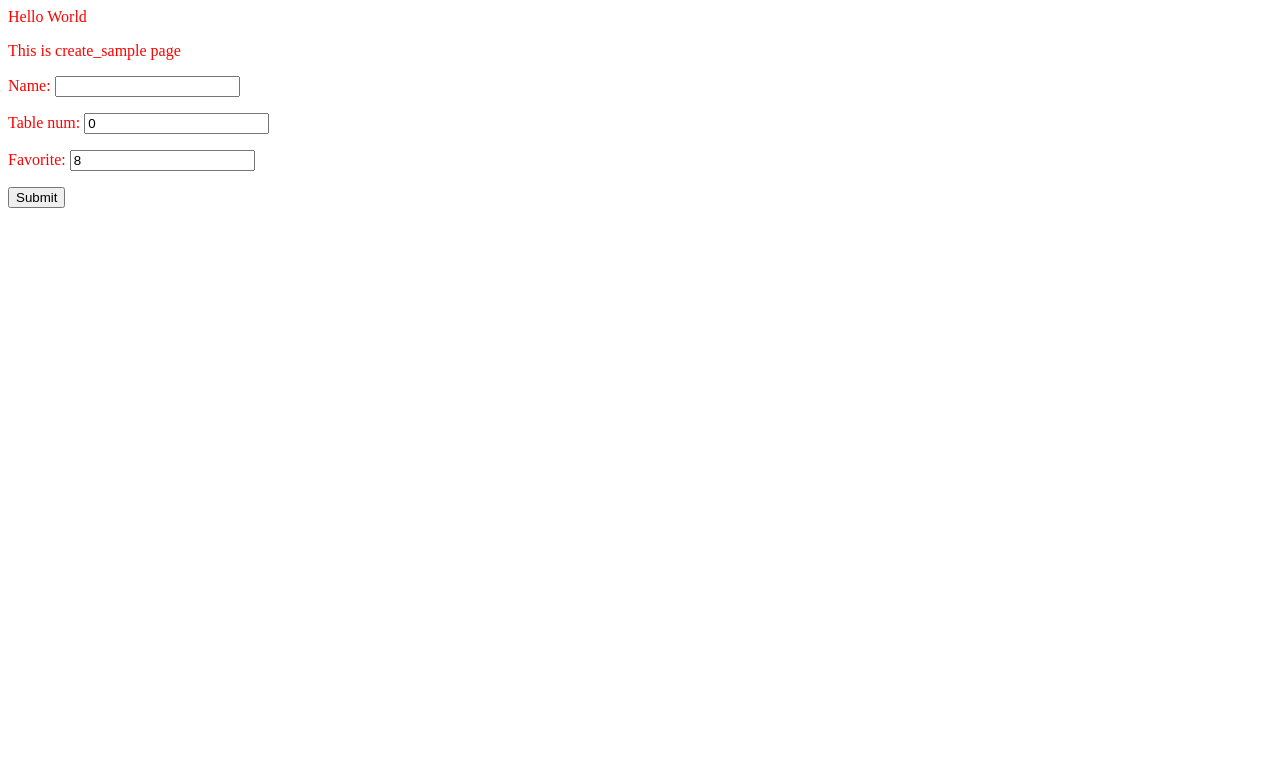
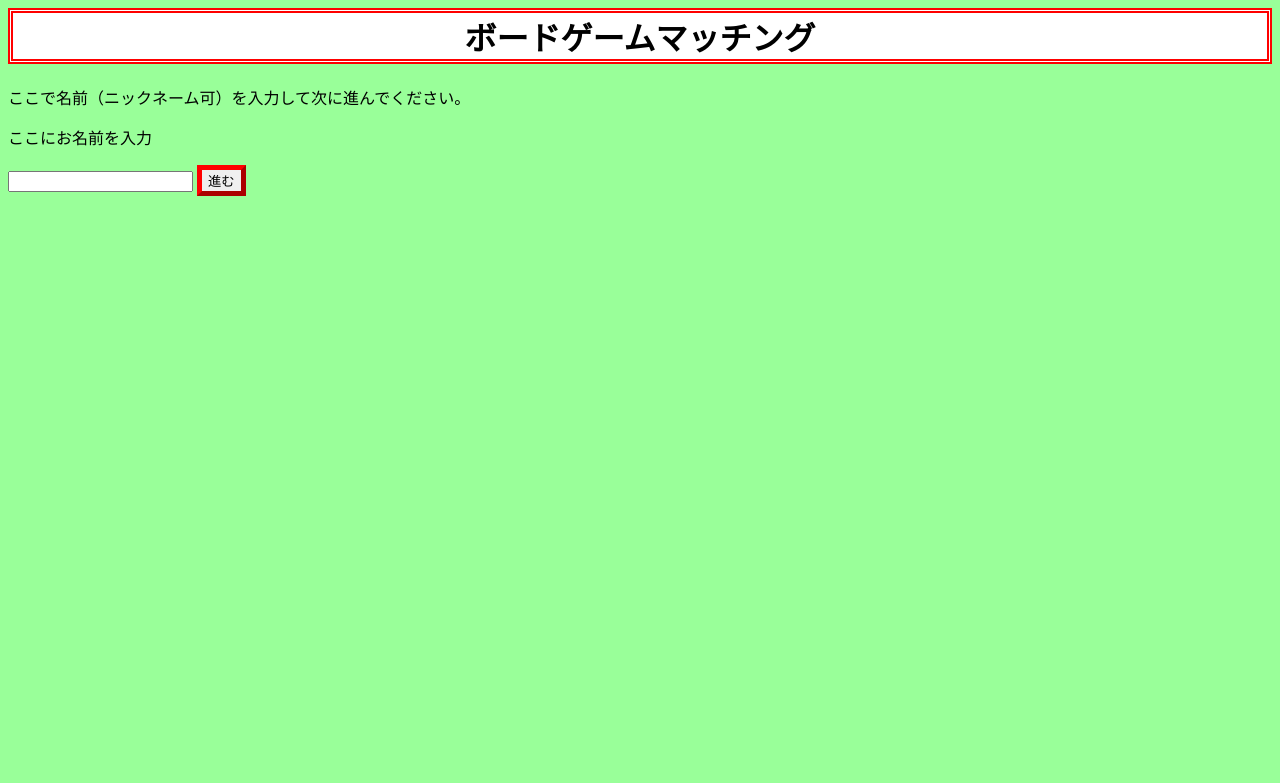
Before and after one commit to Sh0dq1004/bg_matching, a Django app: page /form_sample/ in a window 1280 px wide. Shown: the top 783 px of the page. Run offline with Django 5.2, Linux system fonts and the light colour scheme.

Commit message:
mojigaakaiyo

```diff
--- a/bd_matching/static/css/style.css
+++ b/bd_matching/static/css/style.css
@@ -1,6 +1,16 @@
-p{
-    color:red;
+h1 {
+  text-align: center;
+  background-color: white;
+  border: 5px double red;
+  font-family: "HG創英角ﾎﾟｯﾌﾟ体";
 }
-.form_sample{
-    color:green;
+
+button {
+  border-color: red;
+  border-width: 5px;
+  font-family: "HG創英角ｺﾞｼｯｸUB";
 }
+
+p {
+  font-family: "HG創英角ｺﾞｼｯｸUB";
+}
--- a/bd_matching/templates/create_sample.html
+++ b/bd_matching/templates/create_sample.html
@@ -1,16 +1,39 @@
 {% load static %}
 <head>
+    <title>user login</title>
+    <link href="{% static 'css/style.css' %}" rel="stylesheet">
+<style type="text/css">
+h1 {
+  text-align: center;
+  background-color: white;
+  border: 5px double red;
+  font-family: "HG創英角ﾎﾟｯﾌﾟ体";
+}
+
+button {
+  border-color: red;
+  border-width: 5px;
+  font-family: "HG創英角ｺﾞｼｯｸUB";
+}
+
+p {
+  font-family: "HG創英角ｺﾞｼｯｸUB";
+}
+
+</style>
+</head>
+<body style=" background-color: #99ff99;">{% load static %}
+
     <title>{{var}}</title>
-    <link href="{% static 'css/style.css' %}" rel="stylesheet">
-</head>
-<body>
-    <p class="create_sample">Hello World</p>
-    <p>This is {{var}} page</p>
+    <link href="%7B%%20static%20%27css/style.css%27%20%%7D" rel="stylesheet">
+
+
+    <h1>ボードゲームマッチング</h1>
+<p>ここで名前（ニックネーム可）を入力して次に進んでください。</p>
 
     <form method="post">
         {% csrf_token %}
-        {{ form.as_p }}
-        <button type="submit">Submit</button>
+        <p>ここにお名前を入力</p>{{ form.name}}
+        <button type="submit">進む</button>
     </form>
-
-</body>
+</body></html>
```
Also changed, not shown: bd_matching/database/db.sqlite3.
